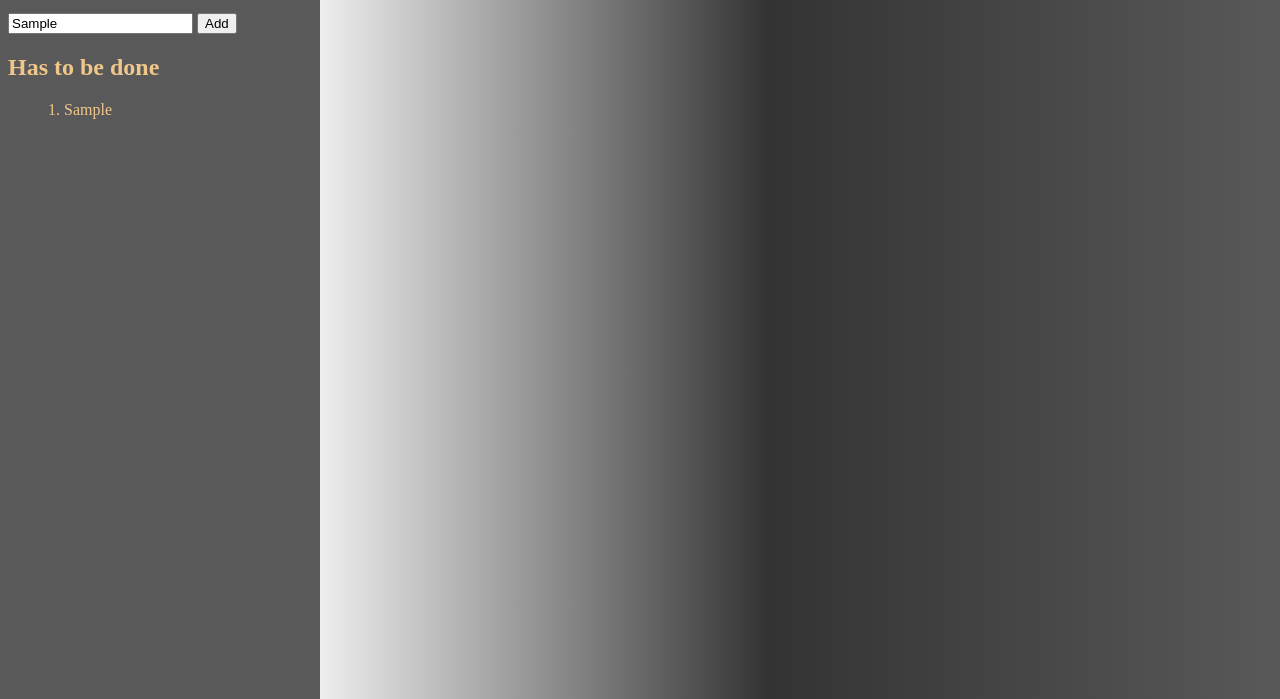
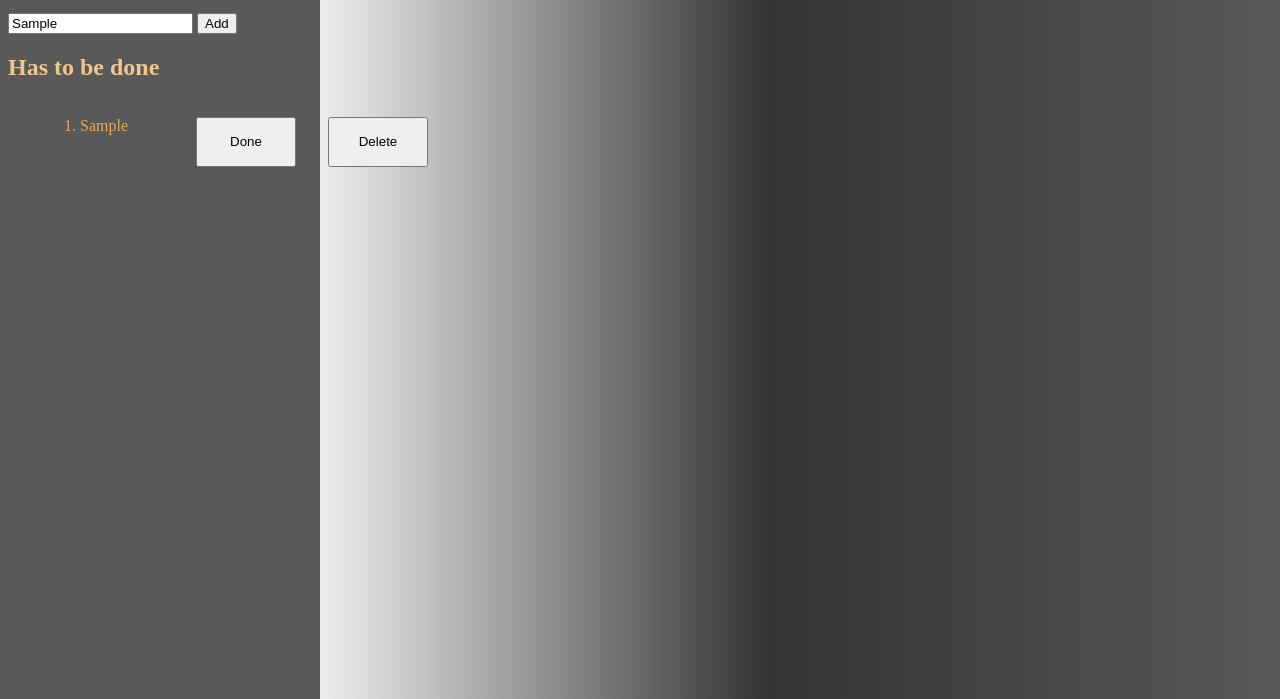
Before and after one commit to krauseangelique/TodoList2, a plain HTML site: page index.html in a window 1280 px wide. Both pictures are taken after typing "Sample" into the empty fields and a click on the input "Add". Shown: the part 101-800 px from the top of the page. Drawn offline with Linux system fonts and the light colour scheme.

Commit message:
function call

```diff
--- a/script.js
+++ b/script.js
@@ -25,7 +25,7 @@ const items = JSON.parse(localStorage.getItem("items")) || [];
         e.preventDefault(); // empêche les reloads intempestifs
         const taskItems = addTasks[0].value;
         //(2) Vérifier si on récupère la bonne valeur, c'est à dire la valeur tapée dans l'input
-        console.log(taskItems);
+       // console.log(taskItems);
 
         items.push(taskItems); // On envoi dans notre tableau [] les valeurs enregistrées par l'utilisateur(3)
 
@@ -38,7 +38,7 @@ const items = JSON.parse(localStorage.getItem("items")) || [];
         // localStorage.setItem() permet d'initialiser les items. Elle prend deux paramètres : la clé ('items') et la valeur (JSON.stringify(items)) (II)
         localStorage.setItem("items", JSON.stringify(items));
 
-        console.log(taskItems);
+       // console.log(taskItems);
 
     } // Fin de ma fonction
 
@@ -53,12 +53,23 @@ const items = JSON.parse(localStorage.getItem("items")) || [];
         itemList.innerHTML = items.map((taskItems, index) => {
             // (4) les items renvoyés le sont dans un tableau donc séparés par une virgule pour les séparer de façon différente on passera par join
 
-            return `<li>${index + 1}. ${taskItems} </li>`;
+            return `<li id="todolist">
+            <p>${index + 1}. ${taskItems}</p>
+            <button>Done</button>
+            <button>Delete</button>
+            </li>`;
             // (5) pour renvoyer les infos  et +1 pour avoir le chiffre. avant l'item
 
         })
         .join(""); // jointure entre les différents 'objets' item
-    }
+
+    } // fin de ma fonction
+
+// Création de l'eventListener qui attend un événement submit (repris dans notre cas-ci via l'input de type submit)
+
+// Appel de la fonction
+addTasks.addEventListener("submit", handleAddItem);
+// l'appel de cette fonction est lié à notre variable possèdant le getItems(). On l'appelle dans notre fonction handleAddItem et on l'appelle de façon classique pour afficher les données enregistrées dans notre localStorage.
 
 
 
--- a/style.css
+++ b/style.css
@@ -4,6 +4,9 @@ body {
     color: rgb(240, 199, 139);
     font-family: roboto-regular;
     background: linear-gradient(to left, rgb(89, 89, 89), #333 40%, #eee 75%, rgb(89, 89, 89) 75%);
+}
+ul{
+    color:rgb(227, 170, 86);
 }
 
 li {
```
